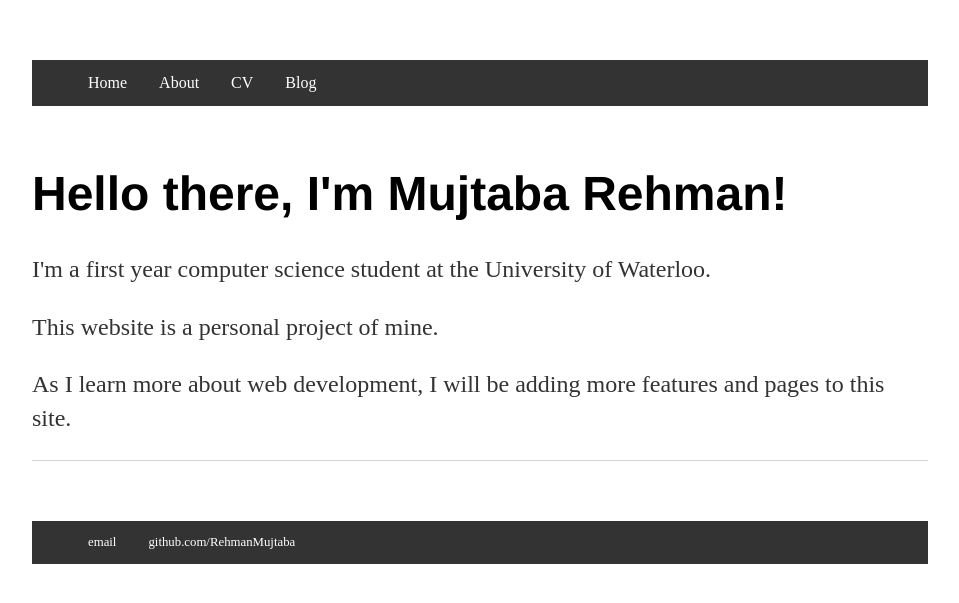
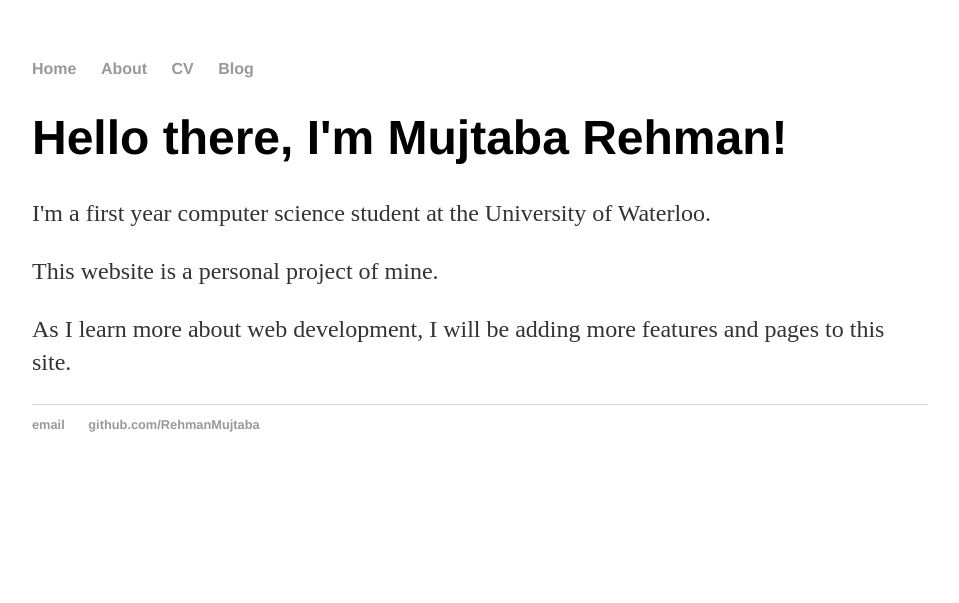
Before and after one commit to RehmanMujtaba/old-website, a Jekyll site: the page built from index.html, in a window 1280 px wide. Shown: the top 603 px of the page, without its empty margins (160-1119 px from the left). Built offline with Jekyll 4.4.1, drawn with Linux system fonts in a browser that asks for light colours.

Commit message:
Update main.css

```diff
--- a/css/main.css
+++ b/css/main.css
@@ -2,28 +2,22 @@ body {
     margin: 60px auto;
     width: 70%;
 }
-
-ul {
-   margin: 60px auto;
-  list-style-type: none;
-  overflow: hidden;
-  background-color: #333;
+nav ul, footer ul {
+    font-family:'Helvetica', 'Arial', 'Sans-Serif';
+    padding: 0px;
+    list-style: none;
+    font-weight: bold;
 }
-
-li {
-  float: left;
+nav ul li, footer ul li {
+    display: inline;
+    margin-right: 20px;
 }
-
-li a {
-  display: block;
-  color: white;
-  text-align: center;
-  padding: 14px 16px;
-  text-decoration: none;
+a {
+    text-decoration: none;
+    color: #999;
 }
-
-li a:hover {
-  background-color: #111;
+a:hover {
+    text-decoration: underline;
 }
 h1 {
     font-size: 3em;
```
